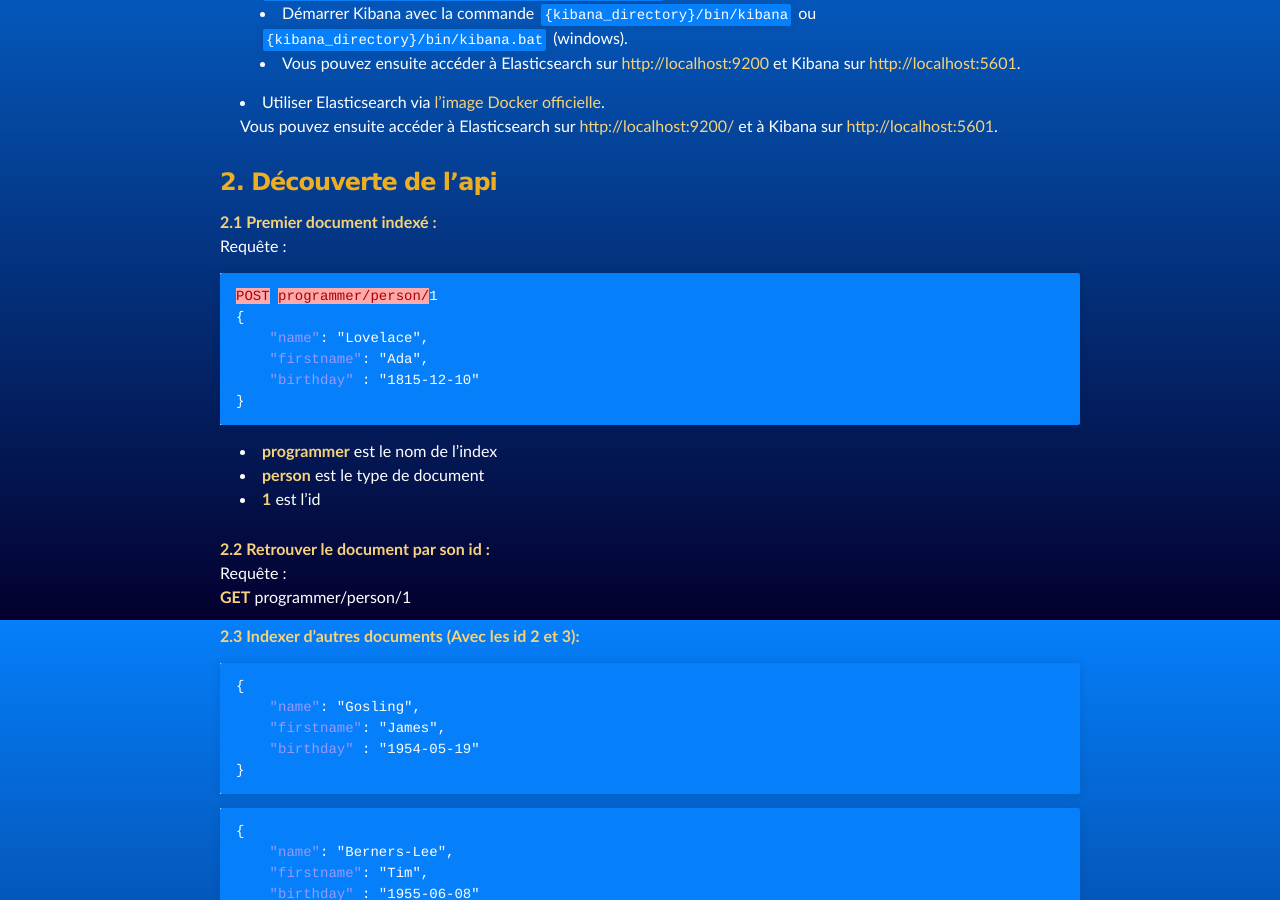
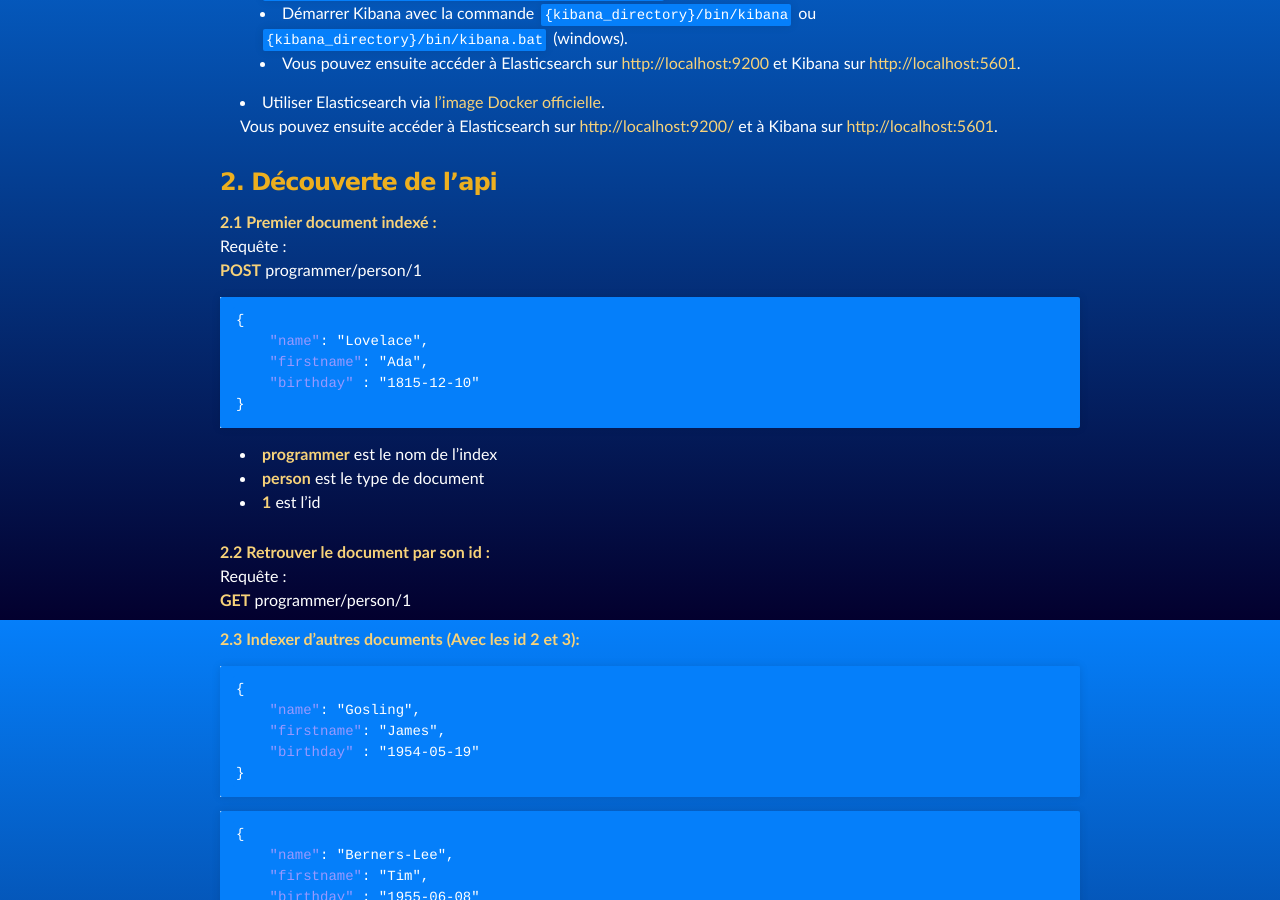
Before and after one commit to oziade/oziade.github.io, a Jekyll site: the page built from index.md, in a window 1280 px wide and 900 px high, scrolled down 424 px. Built offline with Jekyll 4.4.1, drawn with Linux system fonts in a browser that asks for light colours; nearby versions of some CDN libraries.

Commit message:
Revert :(

```diff
--- a/_includes/chapter_2.md
+++ b/_includes/chapter_2.md
@@ -3,8 +3,8 @@
 
    __2.1 Premier document indexé :__
 Requête :
+__POST__ programmer/person/1
 {% highlight json %}
-POST programmer/person/1
 {
     "name": "Lovelace",
     "firstname": "Ada",
```
